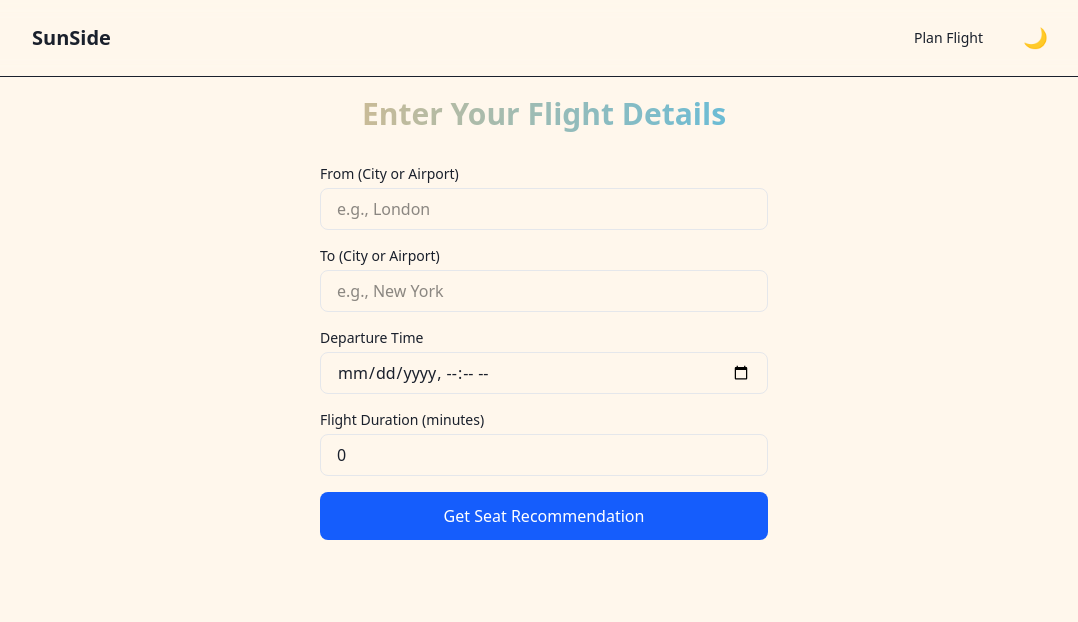
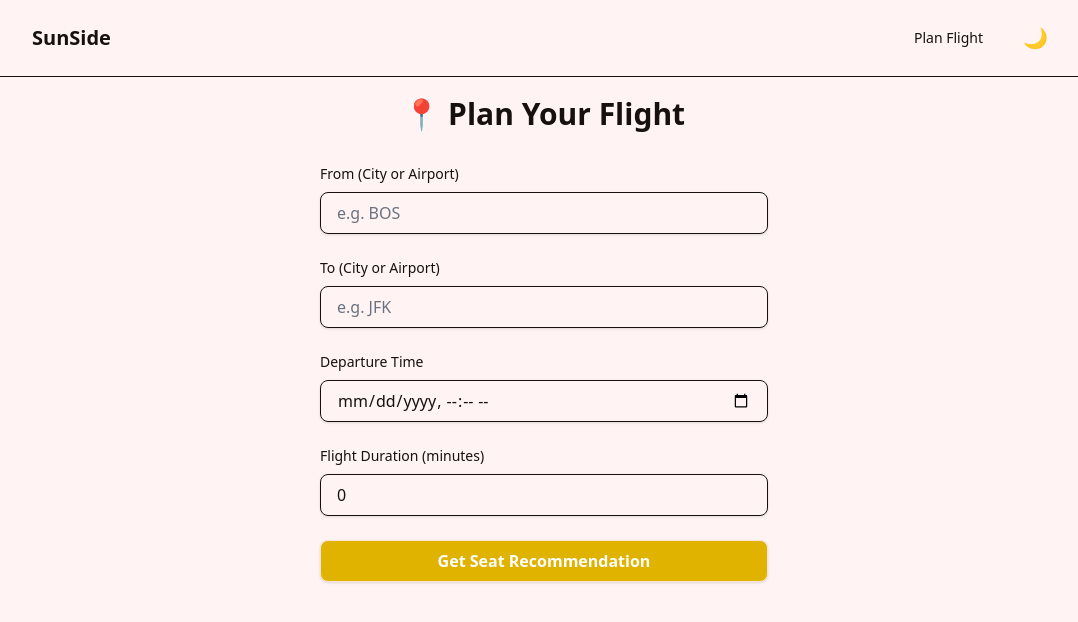
Before and after one commit to Kraizan/sunside, a Next.js app: page /plan in a window 1280 px wide. Shown: the top 622 px of the page, without its empty margins (96-1174 px from the left). Built offline with nearby package versions, Linux system fonts and the light colour scheme.

Commit message:
simplified theme and used @ imports.

```diff
--- a/app/globals.css
+++ b/app/globals.css
@@ -1,148 +1,100 @@
 @import "tailwindcss";
 
-:root {
-  /* Base colors */
-  --primary-50: #fff7ed;
-  --primary-100: #ffedd5;
-  --primary-200: #fed7aa;
-  --primary-300: #fdba74;
-  --primary-400: #fb923c;
-  --primary-500: #f97316;
-  --primary-600: #ea580c;
-  --primary-700: #c2410c;
-  --primary-800: #9a3412;
-  --primary-900: #7c2d12;
+/* Custom Design Tokens */
+@theme {
+  --font-display: "Poppins", "sans";
+  --breakpoint-3xl: 120rem;
 
-  /* Accent (Sky Blue) */
-  --accent-50: #f0f9ff;
-  --accent-100: #e0f2fe;
-  --accent-200: #bae6fd;
-  --accent-300: #7dd3fc;
-  --accent-400: #38bdf8;
-  --accent-500: #0ea5e9;
-  --accent-600: #0284c7;
-  --accent-700: #0369a1;
-  --accent-800: #075985;
-  --accent-900: #0c4a6e;
+  --color-sunrise-100: oklch(0.98 0.02 20);
+  --color-sunrise-200: oklch(0.95 0.05 45);
+  --color-sunrise-300: oklch(0.9 0.1 75);
+  --color-sunrise-400: oklch(0.85 0.15 85);
+  --color-sunrise-500: oklch(0.78 0.2 95);
+  --color-sunrise-600: oklch(0.7 0.25 100);
 
-  /* Neutral tones */
-  --muted-50: #fafafa;
-  --muted-100: #f5f5f5;
-  --muted-200: #e5e5e5;
-  --muted-300: #d4d4d4;
-  --muted-400: #a3a3a3;
-  --muted-500: #737373;
-  --muted-600: #525252;
-  --muted-700: #404040;
-  --muted-800: #262626;
-  --muted-900: #171717;
+  --color-twilight-100: oklch(0.98 0.04 270);
+  --color-twilight-200: oklch(0.60 0.05 260);
+  --color-twilight-300: oklch(0.50 0.06 250);
+  --color-twilight-400: oklch(0.326 0.07 240);
+  --color-twilight-500: oklch(0.22 0.08 235);
+  --color-twilight-600: oklch(0.16 0.09 230);
 
-  /* Theme colors */
-  --background: #ffffff;
-  --foreground: var(--muted-900);
-  --muted: var(--muted-100);
-  --muted-foreground: var(--muted-500);
+  /* Utility */
+  --color-white: oklch(1 0 0);
+  --color-black: oklch(0 0 0);
+  --color-error: oklch(0.637 0.237 25.331);
+  --color-error-foreground: oklch(0.98 0.02 20);
+  --color-muted-text: oklch(0.9 0.02 20);
 
-  /* Brand colors */
-  --primary: var(--primary-600);
-  --primary-foreground: #ffffff;
-  --accent: var(--accent-600);
-  --accent-foreground: #ffffff;
-
-  /* UI colors */
-  --card: #ffffff;
-  --card-foreground: var(--muted-900);
-  --popover: #ffffff;
-  --popover-foreground: var(--muted-900);
-
-  /* Interactive elements */
-  --button: var(--primary-600);
-  --button-foreground: #ffffff;
-  --secondary-button: var(--muted-100);
-  --secondary-button-foreground: var(--muted-900);
-
-  /* Gradients */
-  --gradient-sunrise: linear-gradient(to right, var(--primary-400), var(--accent-500));
-  --gradient-sunset: linear-gradient(to right, var(--primary-500), var(--accent-600));
+  --ease-fluid: cubic-bezier(0.3, 0, 0, 1);
+  --ease-snappy: cubic-bezier(0.2, 0, 0, 1);
 }
 
-@media (prefers-color-scheme: dark) {
-  :root {
-    --background: var(--muted-900);
-    --foreground: var(--muted-50);
-    --muted: var(--muted-800);
-    --muted-foreground: var(--muted-400);
+/* Manual dark mode variant using custom selector */
+@custom-variant dark (&:where(.dark, .dark *));
 
-    --card: var(--muted-800);
-    --card-foreground: var(--muted-50);
-    --popover: var(--muted-800);
-    --popover-foreground: var(--muted-50);
+@layer base {
 
-    --secondary-button: var(--muted-700);
-    --secondary-button-foreground: var(--muted-50);
+  [data-theme="light"] {
+    --background: var(--color-sunrise-100);
+    --foreground: oklch(0.18 0.01 25); /* charcoal-like */
+    --card: var(--color-white);
+    --button: var(--color-sunrise-500);
+    --button-foreground: var(--color-white);
+    --border: var(--color-sunrise-200);
+    --primary: var(--color-sunrise-300);
+    --secondary: var(--color-sunrise-400);
+    --accent: var(--color-sunrise-600);
+  }
+
+  [data-theme="dark"] {
+    --background: var(--color-twilight-600);
+    --foreground: var(--color-twilight-100);
+    --card: var(--color-twilight-400);
+    --button: var(--color-twilight-300);
+    --button-foreground: var(--color-twilight-100);
+    --border: var(--color-twilight-200);
+    --primary: var(--color-twilight-400);
+    --secondary: var(--color-twilight-500);
+    --accent: var(--color-twilight-600);
+  }
+
+  /* Global Styles */
+  body {
+    background-color: var(--background);
+    color: var(--foreground);
+    font-family: var(--font-display);
+    transition: background-color 0.4s var(--ease-fluid),
+      color 0.4s var(--ease-fluid);
+  }
+
+  /* Buttons */
+  .btn-primary {
+    border-radius: 0.5rem;
+    background-color: var(--button);
+    color: var(--button-foreground);
+    padding-inline: 1.25rem; /* ≈ spacing[5] */
+    padding-block: 0.5rem; /* ≈ spacing[2] */
+    font-weight: 600;
+    border: 1px solid var(--border);
+    box-shadow: 0 1px 3px 0 oklch(0 0 0 / 0.1),
+      0 1px 2px -1px oklch(0 0 0 / 0.1);
+
+    &:hover {
+      @media (hover: hover) {
+        filter: brightness(0.95);
+      }
+    }
+  }
+
+  /* Cards (optional example) */
+  .card {
+    background-color: var(--card);
+    border: 1px solid var(--border);
+    border-radius: 1rem;
+    padding: 1.5rem;
+    box-shadow: 0 1px 3px 0 oklch(0 0 0 / 0.1),
+      0 1px 2px -1px oklch(0 0 0 / 0.05);
+    transition: background-color 0.3s ease;
   }
 }
-
-[data-theme='light'] {
-  --background: #FFF7EC;
-  --foreground: #1A202C;
-  --muted: #F5F5F5;
-  --muted-foreground: #737373;
-
-  --card: #FFFFFF;
-  --card-foreground: #1A202C;
-
-  --button: #FB923C;
-  --button-foreground: #FFFFFF;
-  --secondary-button: #F5F5F5;
-  --secondary-button-foreground: #1A202C;
-
-  --gradient-sunrise: linear-gradient(to right, #FDBA74, #38BDF8);
-}
-
-[data-theme='dark'] {
-  --background: #1F2937;
-  --foreground: #F9FAFB;
-  --muted: #374151;
-  --muted-foreground: #9CA3AF;
-
-  --card: #1E293B;
-  --card-foreground: #F9FAFB;
-
-  --button: #F97316;
-  --button-foreground: #FFFFFF;
-  --secondary-button: #374151;
-  --secondary-button-foreground: #F9FAFB;
-
-  --gradient-sunset: linear-gradient(to right, #F97316, #9333EA);
-}
-
-body {
-  background: var(--background);
-  color: var(--foreground);
-  font-family: var(--font-sans);
-  transition: background-color 0.5s, color 0.5s;
-}
-
-/* Utility classes */
-.text-gradient-sunrise {
-  background: var(--gradient-sunrise);
-  background-clip: text;
-  -webkit-background-clip: text;
-  -webkit-text-fill-color: transparent;
-}
-
-.text-gradient-sunset {
-  background: var(--gradient-sunset);
-  background-clip: text;
-  -webkit-background-clip: text;
-  -webkit-text-fill-color: transparent;
-}
-
-.bg-gradient-sunrise {
-  background: var(--gradient-sunrise);
-}
-
-.bg-gradient-sunset {
-  background: var(--gradient-sunset);
-}
--- a/app/layout.tsx
+++ b/app/layout.tsx
@@ -1,7 +1,7 @@
 import type { Metadata } from "next";
 import { Geist, Geist_Mono } from "next/font/google";
 import "./globals.css";
-import { ThemeProvider } from '../context/ThemeContext';
+import { ThemeProvider } from '@/context/ThemeContext';
 
 const geistSans = Geist({
   variable: "--font-geist-sans",
--- a/app/plan/page.tsx
+++ b/app/plan/page.tsx
@@ -6,9 +6,9 @@ export default function PlanPage() {
     <main>
       <Navbar />
       <div className="min-h-screen pt-24 px-4 bg-muted">
-        <div className="max-w-3xl mx-auto">
+        <div className="max-w-lg mx-auto">
           <h1 className="text-3xl font-bold text-center mb-8 text-gradient-sunrise">
-            Enter Your Flight Details
+            📍 Plan Your Flight
           </h1>
           <FlightForm />
         </div>
--- a/components/FlightForm.tsx
+++ b/components/FlightForm.tsx
@@ -1,9 +1,9 @@
 'use client';
 
-import { useState } from 'react';
+import { useState, useEffect } from 'react';
 import { useRouter } from 'next/navigation';
 import InputField from './InputField';
-import type { FlightDetails, FormErrors } from '../lib/types';
+import type { FlightDetails, FormErrors } from '@/lib/types';
 
 export default function FlightForm() {
   const router = useRouter();
@@ -11,12 +11,45 @@ export default function FlightForm() {
     source: '',
     destination: '',
     departureTime: '',
-    duration: 0,
+    duration: 0
   });
   const [errors, setErrors] = useState<FormErrors>({});
 
+  // Restore form state from localStorage
+  useEffect(() => {
+    const savedData = localStorage.getItem('flightFormData');
+    if (savedData) {
+      try {
+        const parsedData = JSON.parse(savedData);
+        if (
+          parsedData.source &&
+          parsedData.destination &&
+          parsedData.departureTime &&
+          parsedData.duration
+        ) {
+          setFormData(parsedData);
+        }
+      } catch (error) {
+        console.error('Failed to parse flightFormData from localStorage:', error);
+      }
+    }
+  }, []);
+
+  // Save form state to localStorage
+  useEffect(() => {
+    localStorage.setItem('flightFormData', JSON.stringify(formData));
+  }, [formData]);
+
   const handleSubmit = (e: React.FormEvent) => {
     e.preventDefault();
+    localStorage.setItem('flightFormData', JSON.stringify(
+      {
+        source: '',
+        destination: '',
+        departureTime: '',
+        duration: 0
+      }
+    ));
 
     // Basic validation
     const newErrors: FormErrors = {};
@@ -53,7 +86,8 @@ export default function FlightForm() {
         value={formData.source}
         onChange={handleChange}
         error={errors.source}
-        placeholder="e.g., London"
+        required
+        placeholder="e.g. BOS"
       />
       <InputField
         label="To (City or Airport)"
@@ -62,7 +96,8 @@ export default function FlightForm() {
         value={formData.destination}
         onChange={handleChange}
         error={errors.destination}
-        placeholder="e.g., New York"
+        required
+        placeholder="e.g. JFK"
       />
       <InputField
         label="Departure Time"
@@ -71,6 +106,8 @@ export default function FlightForm() {
         value={formData.departureTime}
         onChange={handleChange}
         error={errors.departureTime}
+        required
+        placeholder="Select departure time"
       />
       <InputField
         label="Flight Duration (minutes)"
@@ -79,11 +116,12 @@ export default function FlightForm() {
         value={formData.duration}
         onChange={handleChange}
         error={errors.duration}
-        placeholder="e.g., 120"
+        required
+        placeholder="e.g. 120"
       />
       <button
         type="submit"
-        className="w-full py-3 px-4 bg-blue-600 text-white rounded-lg hover:bg-blue-700 transition-colors"
+        className="btn btn-primary w-full"
       >
         Get Seat Recommendation
       </button>
--- a/components/InputField.tsx
+++ b/components/InputField.tsx
@@ -1,42 +1,43 @@
 interface InputFieldProps {
   label: string;
+  name: string;
   type: string;
-  name: string;
   value: string | number;
   onChange: (e: React.ChangeEvent<HTMLInputElement>) => void;
+  required?: boolean;
   error?: string;
-  required?: boolean;
   placeholder?: string;
 }
 
 export default function InputField({
   label,
+  name,
   type,
-  name,
   value,
   onChange,
+  required,
   error,
-  required = true,
-  placeholder,
+  placeholder
 }: InputFieldProps) {
   return (
-    <div className="mb-4">
-      <label htmlFor={name} className="block text-sm font-medium mb-1">
+    <div className="space-y-2">
+      <label htmlFor={name} className="block text-sm font-medium text-foreground">
         {label}
       </label>
       <input
-        type={type}
         id={name}
         name={name}
+        type={type}
         value={value}
         onChange={onChange}
         required={required}
+        autoComplete="off"
         placeholder={placeholder}
-        className={`w-full px-4 py-2 rounded-lg border ${
-          error ? 'border-red-500' : 'border-gray-200'
-        } focus:outline-none focus:ring-2 focus:ring-blue-500`}
+        className={`block w-full px-4 py-2 border rounded-lg shadow-sm focus:ring-2 focus:ring-primary focus:outline-none ${
+          error ? 'border-error text-error-foreground' : 'border-muted'
+        } bg-muted placeholder:text-gray-500`}
       />
-      {error && <p className="mt-1 text-sm text-red-500">{error}</p>}
+      {error && <p className="text-sm text-error font-medium">{error}</p>}
     </div>
   );
 }
--- a/components/Navbar.tsx
+++ b/components/Navbar.tsx
@@ -1,7 +1,7 @@
 "use client";
 
 import Link from 'next/link';
-import { useTheme } from '../context/ThemeContext';
+import { useTheme } from '@/context/ThemeContext';
 
 export default function Navbar() {
   const { theme, toggleTheme } = useTheme();
```
